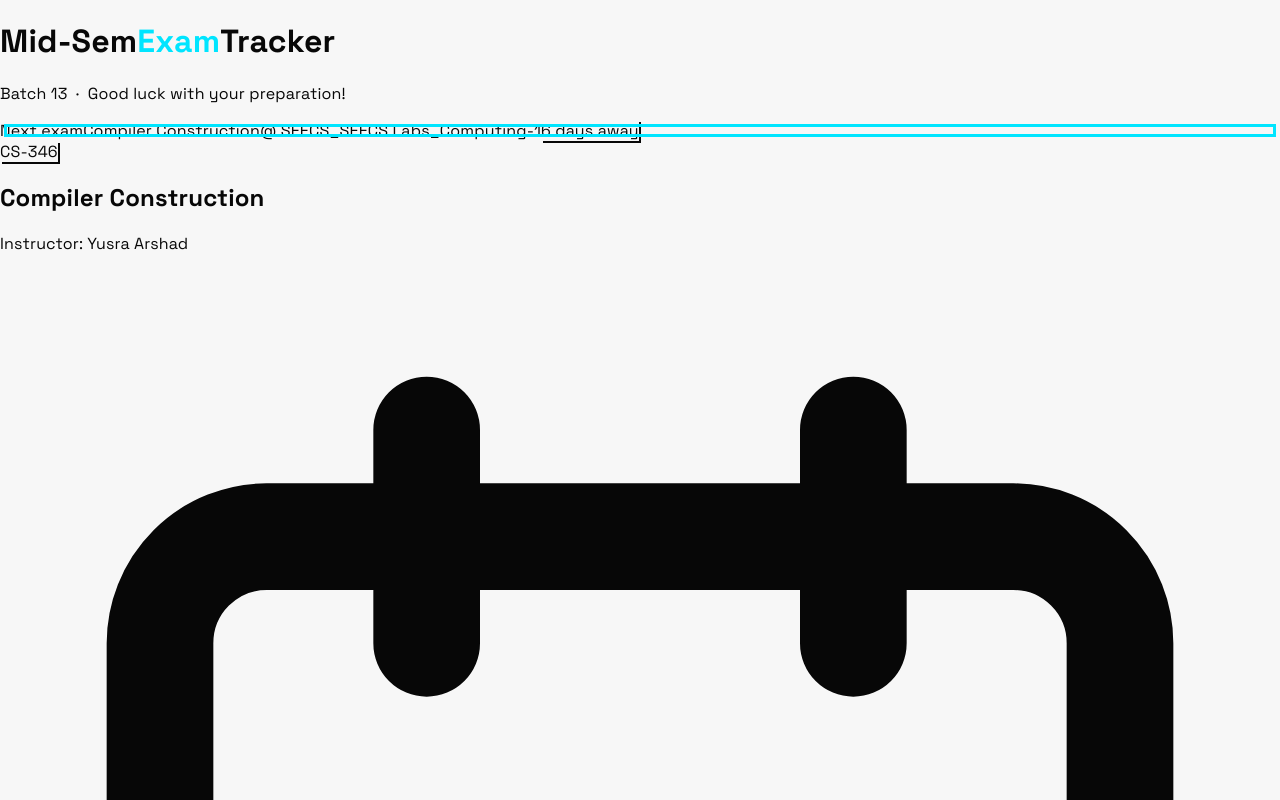
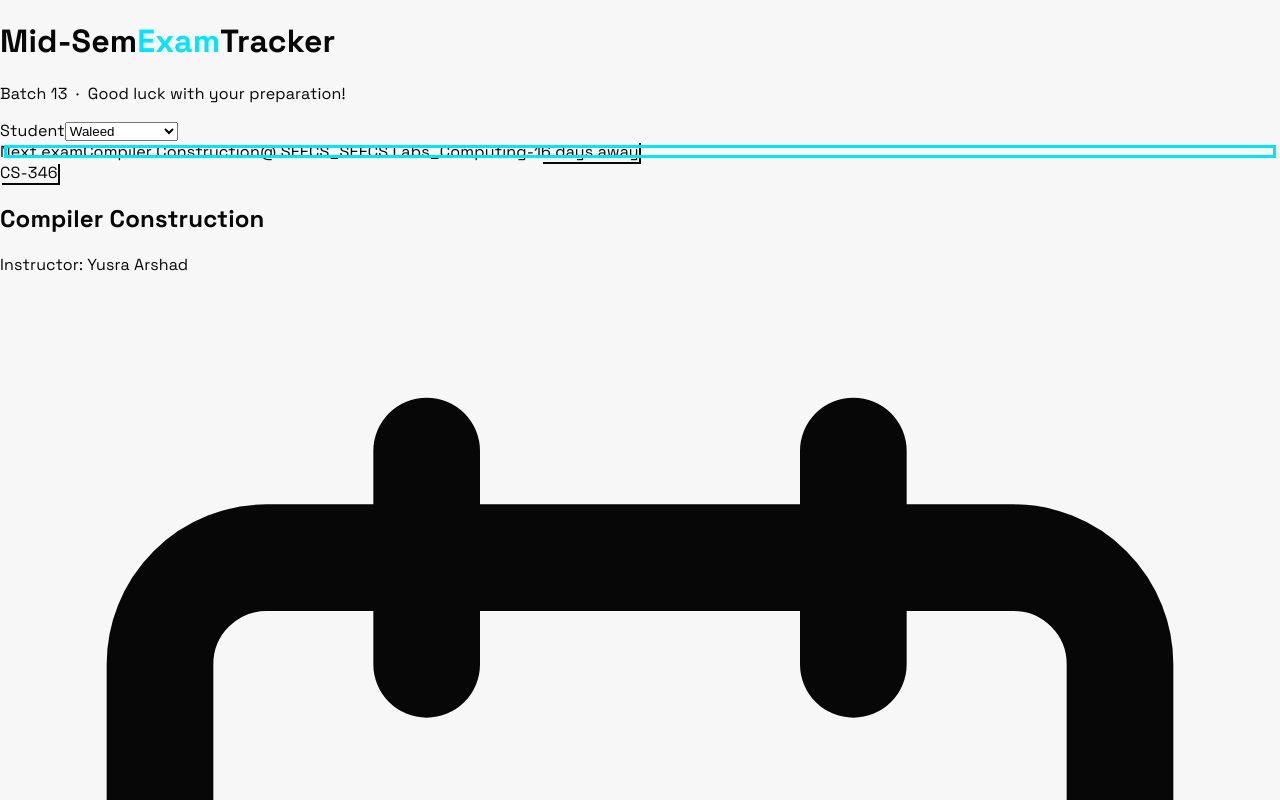
Before and after one commit to Muhammad-Waleed381/Datesheet, a Next.js app: page / in a window 1280 px wide. Shown: the top 800 px of the page. Built offline with nearby package versions, Linux system fonts and the light colour scheme.

Commit message:
feat: implement student selection and exam resolution in Home component, enhance NextExamBanner with exam data

```diff
--- a/src/app/page.tsx
+++ b/src/app/page.tsx
@@ -1,14 +1,32 @@
 "use client";
 
+import { useEffect, useState } from "react";
 import { motion } from "framer-motion";
 import AuroraBackground from "@/components/AuroraBackground";
 import NextExamBanner from "@/components/NextExamBanner";
 import ExamCard from "@/components/ExamCard";
-import { exams } from "@/data/exams";
+import {
+  StudentId,
+  resolveExamsForStudent,
+  students,
+} from "@/data/exams";
 
 const titleWords = ["Mid-Sem", "Exam", "Tracker"];
+const STORAGE_KEY = "selected-student";
 
 export default function Home() {
+  const [selectedStudent, setSelectedStudent] = useState<StudentId>(() => {
+    if (typeof window === "undefined") return "waleed";
+    const stored = localStorage.getItem(STORAGE_KEY);
+    return stored === "waleed" || stored === "ahmed_ibrahim" ? stored : "waleed";
+  });
+
+  useEffect(() => {
+    localStorage.setItem(STORAGE_KEY, selectedStudent);
+  }, [selectedStudent]);
+
+  const exams = resolveExamsForStudent(selectedStudent);
+
   return (
     <main className="relative min-h-screen px-6 py-14 md:px-12 md:py-20">
       <AuroraBackground />
@@ -40,9 +58,35 @@ export default function Home() {
           >
             Batch 13 &nbsp;·&nbsp; Good luck with your preparation!
           </motion.p>
+
+          <motion.div
+            initial={{ opacity: 0, y: 10 }}
+            animate={{ opacity: 1, y: 0 }}
+            transition={{ delay: 0.58, duration: 0.35 }}
+            className="mt-5 flex items-center justify-center gap-3"
+          >
+            <label
+              htmlFor="student-filter"
+              className="text-black/75 text-xs font-bold uppercase tracking-[0.12em]"
+            >
+              Student
+            </label>
+            <select
+              id="student-filter"
+              value={selectedStudent}
+              onChange={(e) => setSelectedStudent(e.target.value as StudentId)}
+              className="border-[3px] border-black bg-white px-3 py-2 text-sm font-bold uppercase tracking-wide shadow-[4px_4px_0_0_#080808] focus:outline-none focus:ring-0"
+            >
+              {Object.entries(students).map(([id, label]) => (
+                <option key={id} value={id}>
+                  {label}
+                </option>
+              ))}
+            </select>
+          </motion.div>
         </header>
 
-        <NextExamBanner />
+        <NextExamBanner exams={exams} />
 
         <div className="grid grid-cols-1 md:grid-cols-2 lg:grid-cols-3 gap-6">
           {exams.map((exam, i) => (
--- a/src/components/NextExamBanner.tsx
+++ b/src/components/NextExamBanner.tsx
@@ -1,12 +1,12 @@
 "use client";
 
-import { useState, useEffect } from "react";
+import { useMemo, useState, useEffect } from "react";
 import { motion } from "framer-motion";
-import { exams } from "@/data/exams";
+import { Exam } from "@/data/exams";
 
 const MS_IN_DAY = 86400000;
 
-function getNextExam() {
+function getNextExam(exams: Exam[]) {
   const now = Date.now();
   return exams
     .map((e) => ({ ...e, ms: new Date(e.datetime).getTime() - now }))
@@ -22,13 +22,22 @@ function getCalendarDayDifference(targetDatetime: string) {
   return Math.round((startOfTarget.getTime() - startOfToday.getTime()) / MS_IN_DAY);
 }
 
-export default function NextExamBanner() {
-  const [next, setNext] = useState(() => getNextExam());
+interface NextExamBannerProps {
+  exams: Exam[];
+}
+
+export default function NextExamBanner({ exams }: NextExamBannerProps) {
+  const [now, setNow] = useState(() => Date.now());
 
   useEffect(() => {
-    const id = setInterval(() => setNext(getNextExam()), 30000);
+    const id = setInterval(() => setNow(Date.now()), 30000);
     return () => clearInterval(id);
   }, []);
+
+  const next = useMemo(() => {
+    void now;
+    return getNextExam(exams);
+  }, [exams, now]);
 
   if (!next) return null;
 
--- a/src/data/exams.ts
+++ b/src/data/exams.ts
@@ -1,4 +1,5 @@
 export type Exam = {
+  slotId: string;
   course: string;
   code: string;
   faculty: string;
@@ -20,8 +21,18 @@ export type Exam = {
   };
 };
 
-export const exams: Exam[] = [
+export type StudentId = "waleed" | "ahmed_ibrahim";
+
+export const students: Record<StudentId, string> = {
+  waleed: "Waleed",
+  ahmed_ibrahim: "Ahmed Ibrahim",
+};
+
+type ExamOverride = Partial<Pick<Exam, "course" | "code" | "faculty" | "seating">>;
+
+export const baseExams: Exam[] = [
   {
+    slotId: "2026-03-09T09:30:00",
     course: "Compiler Construction",
     code: "CS-346",
     faculty: "Yusra Arshad",
@@ -43,6 +54,7 @@ export const exams: Exam[] = [
     },
   },
   {
+    slotId: "2026-03-10T12:15:00",
     course: "Parallel & Distributed Computing",
     code: "CS-347",
     faculty: "Shah Khalid",
@@ -64,6 +76,7 @@ export const exams: Exam[] = [
     },
   },
   {
+    slotId: "2026-03-11T09:30:00",
     course: "Deep Learning",
     code: "CS-419",
     faculty: "Mehwish Awan",
@@ -85,6 +98,7 @@ export const exams: Exam[] = [
     },
   },
   {
+    slotId: "2026-03-12T12:15:00",
     course: "Cyber Security / Big Data",
     code: "CS-360",
     faculty: "Madiha Khalid",
@@ -106,6 +120,7 @@ export const exams: Exam[] = [
     },
   },
   {
+    slotId: "2026-03-16T09:30:00",
     course: "Software Engineering",
     code: "SE-200",
     faculty: "Hirra Anwar",
@@ -127,3 +142,59 @@ export const exams: Exam[] = [
     },
   },
 ];
+
+export const studentExamOverrides: Record<StudentId, Record<string, ExamOverride>> = {
+  waleed: {},
+  ahmed_ibrahim: {
+    "2026-03-09T09:30:00": {
+      seating: {
+        venue: "SEECS_SEECS Labs_Computing-1",
+        column: 1,
+        row: 1,
+      },
+    },
+    "2026-03-10T12:15:00": {
+      seating: {
+        venue: "SEECS_Class Room_05",
+        column: 2,
+        row: 3,
+      },
+    },
+    "2026-03-11T09:30:00": {
+      seating: {
+        venue: "SEECS_Class Room_13",
+        column: 6,
+        row: 5,
+      },
+    },
+    "2026-03-12T12:15:00": {
+      course: "Cyber Security / Big Data Analytics",
+      code: "CS-404",
+      seating: {
+        venue: "SEECS_Class Room_03",
+        column: 6,
+        row: 5,
+      },
+    },
+    "2026-03-16T09:30:00": {
+      seating: {
+        venue: "SEECS_Class Room_12",
+        column: 1,
+        row: 3,
+      },
+    },
+  },
+};
+
+export function resolveExamsForStudent(studentId: StudentId): Exam[] {
+  const overrides = studentExamOverrides[studentId] ?? {};
+
+  return baseExams
+    .map((exam) => ({
+      ...exam,
+      ...overrides[exam.slotId],
+    }))
+    .sort((a, b) => new Date(a.datetime).getTime() - new Date(b.datetime).getTime());
+}
+
+export const exams = resolveExamsForStudent("waleed");
```
